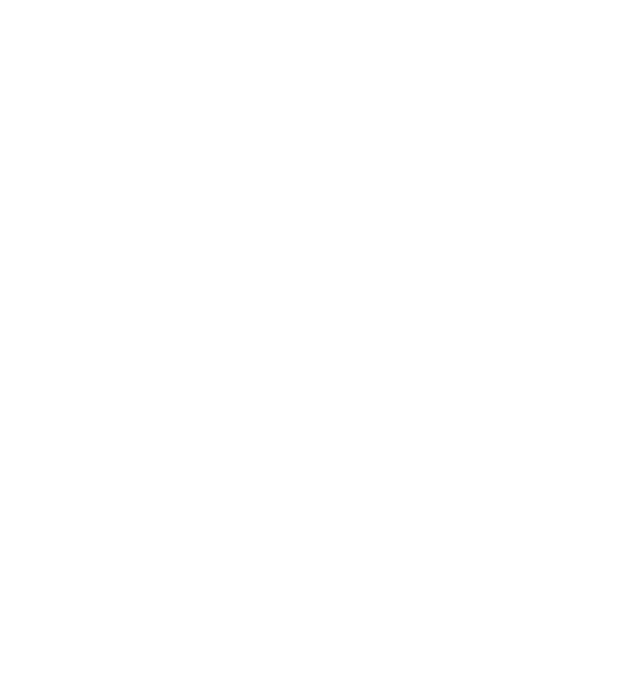
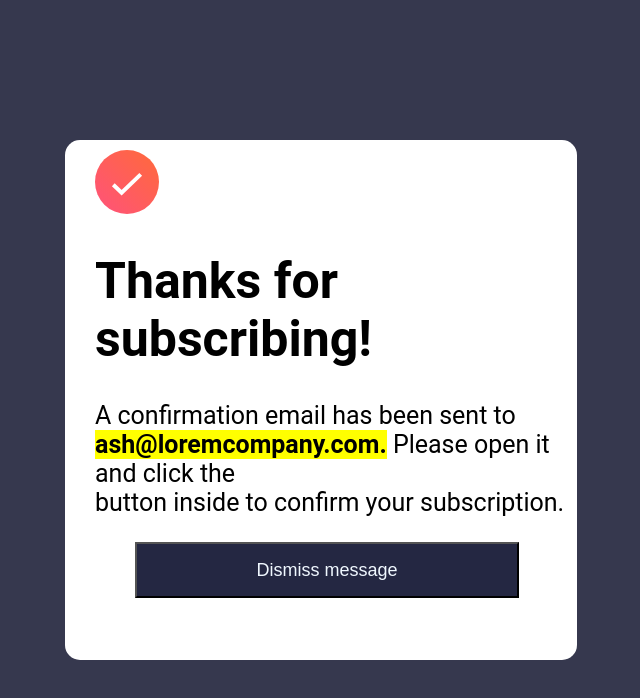
Before and after one commit to coffee4urhead/Newsletter-sign-up-form-with-success-message, a plain HTML site: page confirmationPage.html in a window 1280 px wide. Shown: the whole page, without its empty margins (319-959 px from the left). Drawn offline with Linux system fonts and the light colour scheme.

Commit message:
Success message html edits

```diff
--- a/confirmationPage.html
+++ b/confirmationPage.html
@@ -1,17 +1,26 @@
 <!DOCTYPE html>
 <html lang="en">
+
 <head>
-    <meta charset="UTF-8">
-    <meta name="viewport" content="width=device-width, initial-scale=1.0">
-    <link rel="stylesheet" href="confirmationPageStyles.css"/>
-    <title>Document</title>
+  <meta charset="UTF-8">
+  <meta name="viewport" content="width=device-width, initial-scale=1.0">
+  <link rel="stylesheet" href="confirmationPageStyles.css" />
+  <title>Document</title>
 </head>
+
 <body>
-    <!-- Thanks for subscribing!
+  <div id="wrap-section">
+    <main class="contents">
+      <img src="asset images/icon-success.svg" id="success-image" />
+      <h1>Thanks for<br /> subscribing!</h1>
 
-  A confirmation email has been sent to ash@loremcompany.com.
-  Please open it and click the button inside to confirm your subscription.
+      <p>A confirmation email has been sent to<br /> <span
+          class="your-email"><strong><mark>ash@loremcompany.com.</mark></strong></span>
+        Please open it and click the<br /> button inside to confirm your subscription.</p>
 
-  Dismiss message -->
+      <button id="buton">Dismiss message</button>
+    </main>
+  </div>
 </body>
+
 </html>
--- a/confirmationPageStyles.css
+++ b/confirmationPageStyles.css
@@ -0,0 +1,45 @@
+div#wrap-section {
+    background-color: white;
+    width: 40vw;
+    height: 65vh;
+    text-align: left;
+    border-radius: 15px;
+    position: absolute;
+    top: 50%;
+    left: 50%;
+    transform: translate(-50%, -50%);
+}
+body {
+    font-size: 16px;
+    font-family: 'Roboto', sans-serif;
+    background-color: hsl(235, 18%, 26%);
+}
+img#success-img {
+    width: 20px;
+}
+h1 {
+    font-size: 50px;
+}
+p {
+    font-size: 25px;
+}
+button#buton {
+    width: 30vw;
+    height: 7vh;
+    margin-left: 40px;
+    background-color: hsl(234, 29%, 20%);
+    color: aliceblue;
+    font-size: large;
+}
+button#buton:hover {
+    transition-property: box-shadow;
+    transition-duration: 2s;
+    box-shadow: 3px 2px 5px green, 2px 4px 5px red, 3px 2px yellow;
+}
+span.your-email {
+    font-weight: 300px;
+}
+main.contents {
+    margin-left: 30px;
+    margin-top: 10px;
+}
```
